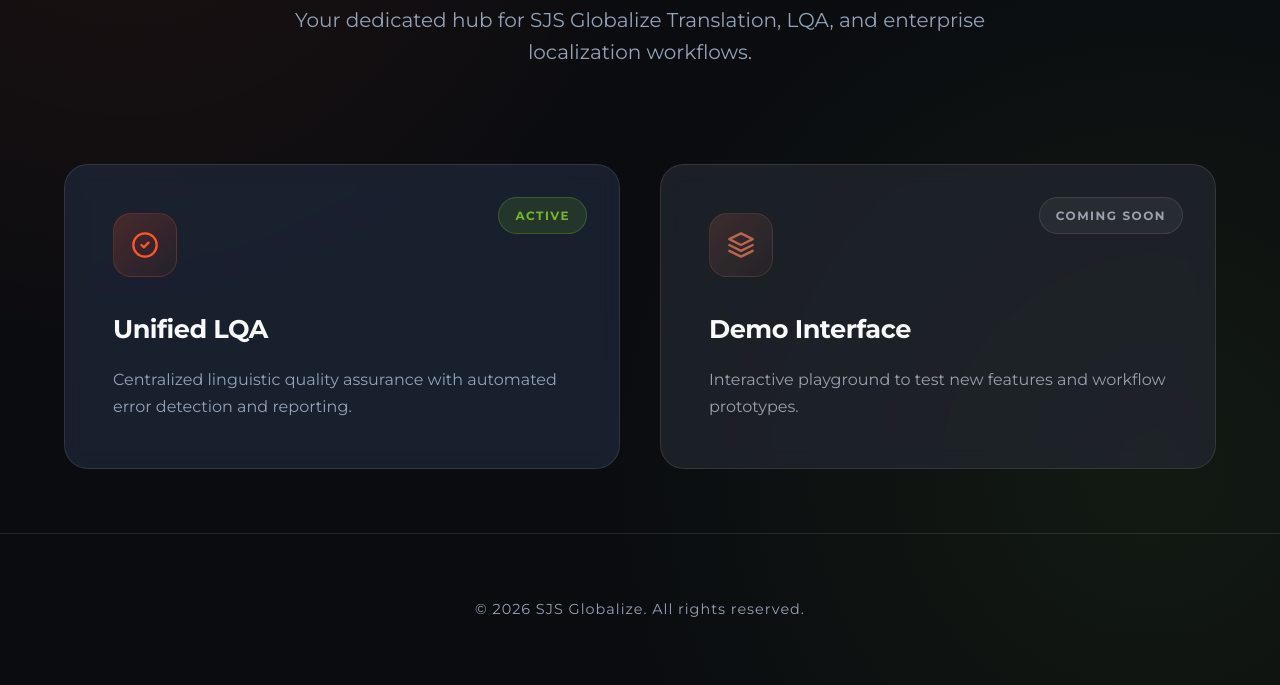
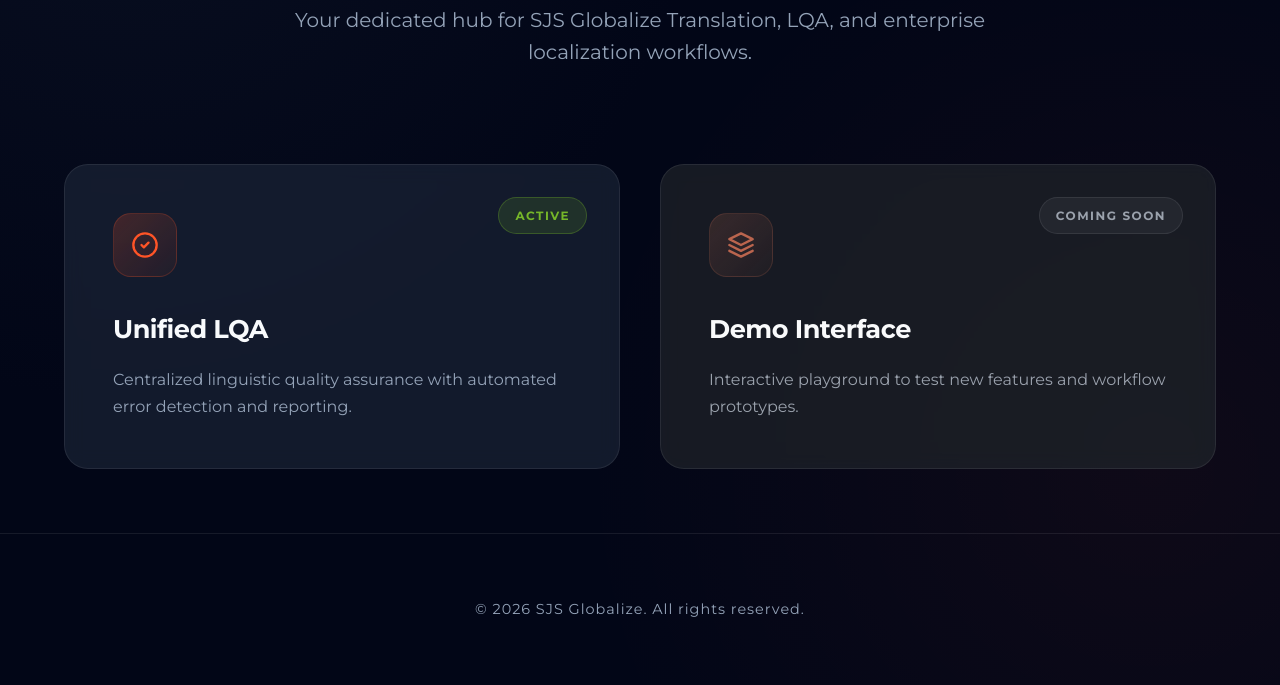
Before and after one commit to Gangesh54321/sjs-globalize-portal, a website built with Vite: page index.html in a window 1280 px wide. Shown: the part 389-1074 px from the top of the page. Built offline with nearby package versions, Linux system fonts and the light colour scheme; some packages are replaced by stand-ins of ours.

Commit message:
Update theme to premium navy blue

```diff
--- a/src/style.css
+++ b/src/style.css
@@ -3,10 +3,11 @@
   --primary-glow: rgba(255, 84, 39, 0.4);
   --secondary: #76B729;
   --accent: #003164;
-  --bg-main: #0a0c10;
-  --bg-card: rgba(30, 41, 59, 0.7);
-  --bg-glass: rgba(15, 23, 42, 0.8);
-  --border-glass: rgba(255, 255, 255, 0.1);
+  --bg-main: #020617; /* Deep Navy Black */
+  --bg-navy: #0f172a; /* Premium Navy */
+  --bg-card: rgba(30, 41, 59, 0.6);
+  --bg-glass: rgba(2, 6, 23, 0.85);
+  --border-glass: rgba(255, 255, 255, 0.08);
   --text-primary: #f8fafc;
   --text-secondary: #94a3b8;
   --font-main: 'Montserrat', sans-serif;
@@ -27,8 +28,9 @@ body {
   min-height: 100vh;
   overflow-x: hidden;
   background-image:
-    radial-gradient(circle at 10% 20%, rgba(255, 84, 39, 0.08) 0%, transparent 40%),
-    radial-gradient(circle at 90% 80%, rgba(118, 183, 41, 0.08) 0%, transparent 40%);
+    radial-gradient(circle at 10% 20%, rgba(15, 23, 42, 0.5) 0%, transparent 40%),
+    radial-gradient(circle at 90% 80%, rgba(255, 84, 39, 0.05) 0%, transparent 40%),
+    radial-gradient(circle at 50% 50%, #020617 0%, transparent 100%);
 }
 
 #app {
```
